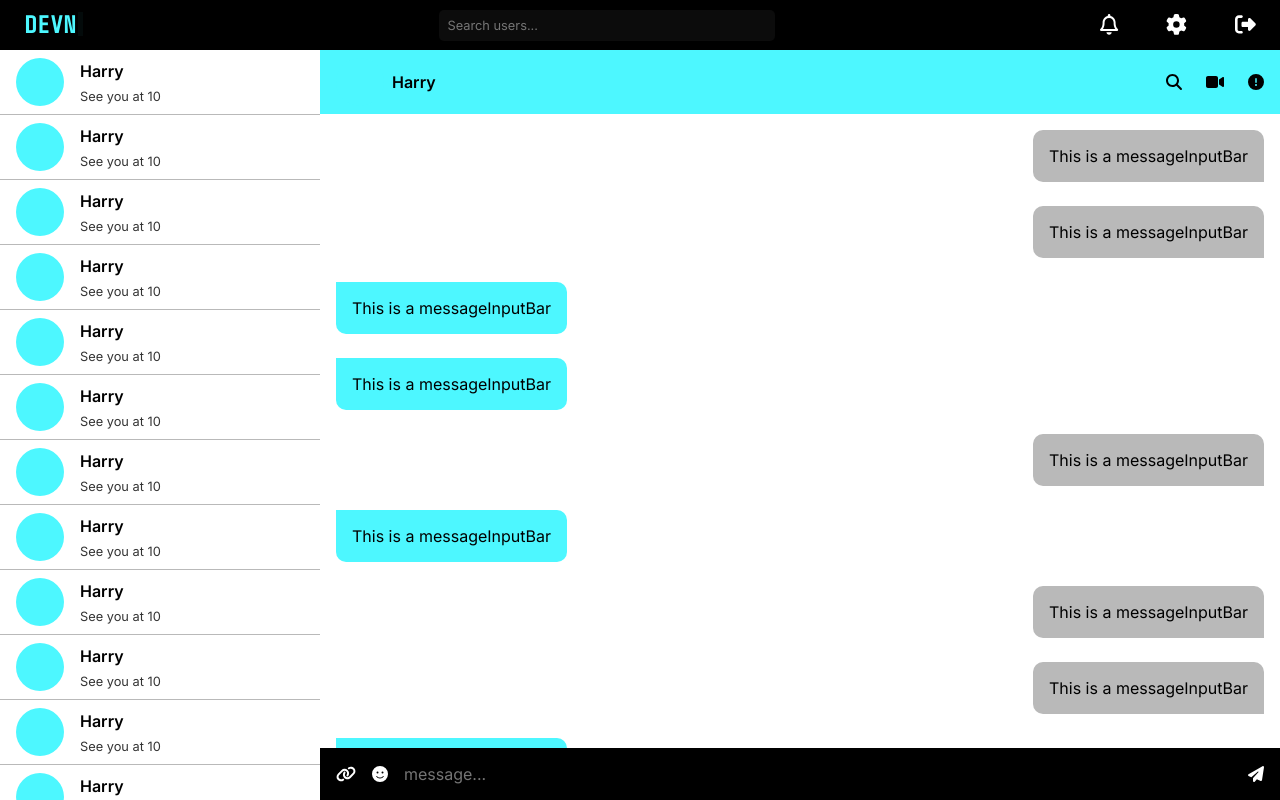
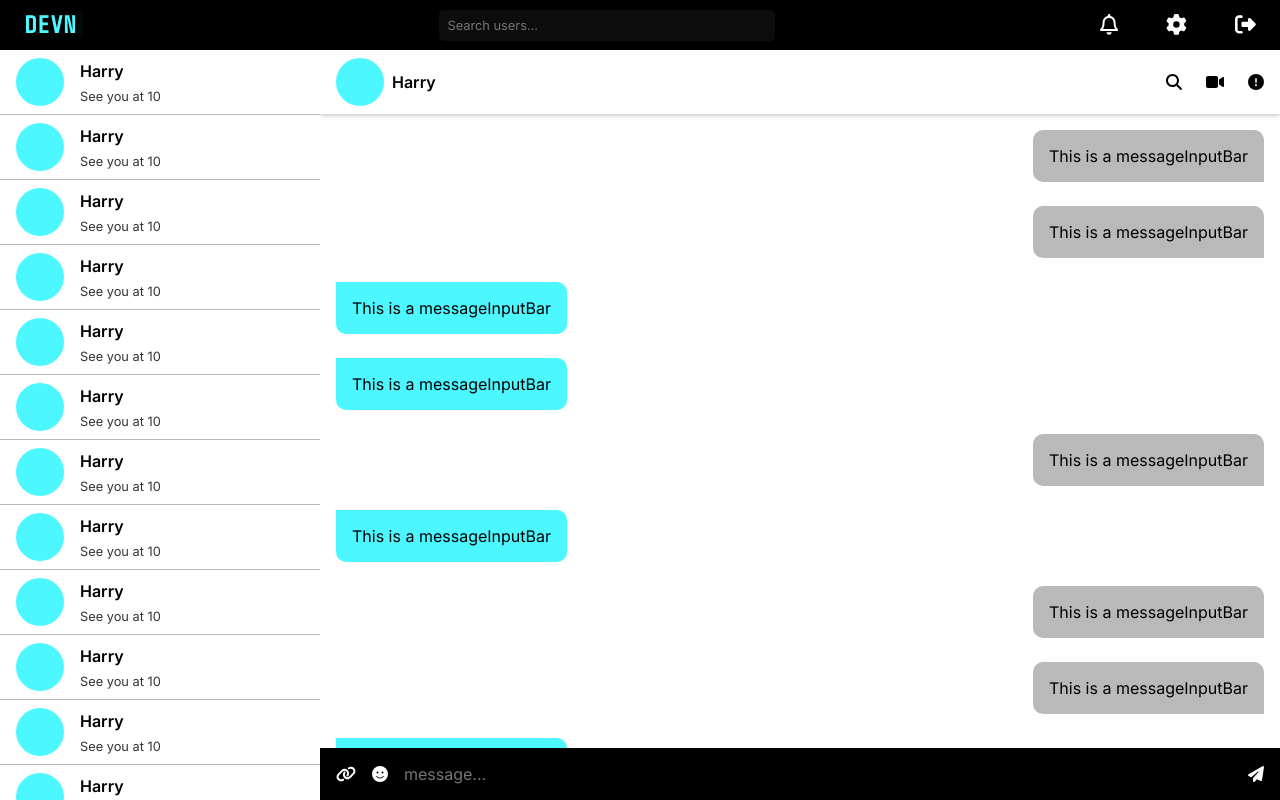
Before and after one commit to iHarryD/f-dev-net, a Next.js app: page /chat in a window 1280 px wide. Built offline with nearby package versions, Linux system fonts and the light colour scheme.

Commit message:
style: change chat header background

```diff
--- a/components/chatScreen/ChatScreen.module.css
+++ b/components/chatScreen/ChatScreen.module.css
@@ -12,7 +12,8 @@
 }
 
 .chatHeader {
-  background: var(--ACCENT-CLR);
+  background: var(--PRIMARY-BACKGROUND-CLR);
+  box-shadow: 0 1px 5px var(--LIGHT-GREY-CLR);
   display: flex;
   justify-content: space-between;
   padding: var(--MIN-PADDING) var(--MEDIUM-PADDING);
```
